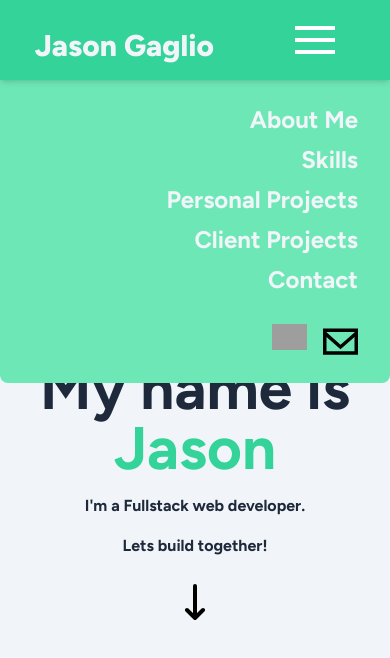
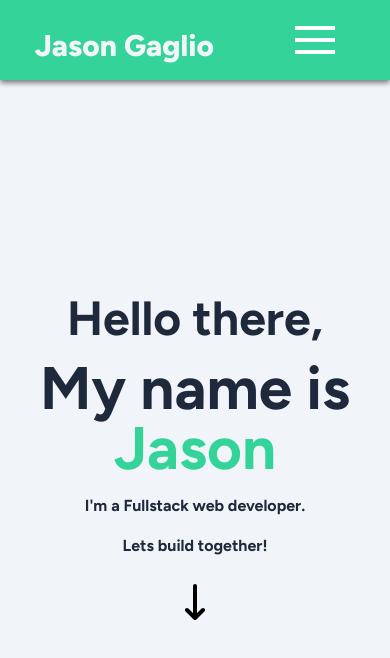
Before and after one commit to Jayrassic/Portfolio_2024, a React (Vite) app: page / in a window 390 px wide. Shown: the top 658 px of the page. Built offline with nearby package versions, Linux system fonts and the light colour scheme; grey boxes are pictures that could not be loaded.

Commit message:
Changed screen.width to innerWidth for better Safari support

```diff
--- a/src/components/Nav.jsx
+++ b/src/components/Nav.jsx
@@ -10,11 +10,11 @@ const Nav = ({ viewObject }) => {
 
   const [showMenu, setShowMenu] = useState(false);
 
-  let needMenu = window.screen.width <= 640;
+  let needMenu = window.innerWidth <= 640;
 
   useEffect(() => {
     window.addEventListener("resize", () => {
-      if (window.screen.width <= 640) {
+      if (window.innerWidth <= 640) {
         setShowMenu(false);
       } else {
         setShowMenu(true);
@@ -22,7 +22,7 @@ const Nav = ({ viewObject }) => {
     });
 
     return window.addEventListener("resize", () => {
-      if (window.screen.width <= 640) {
+      if (window.innerWidth <= 640) {
         setShowMenu(false);
       } else {
         setShowMenu(true);
```
